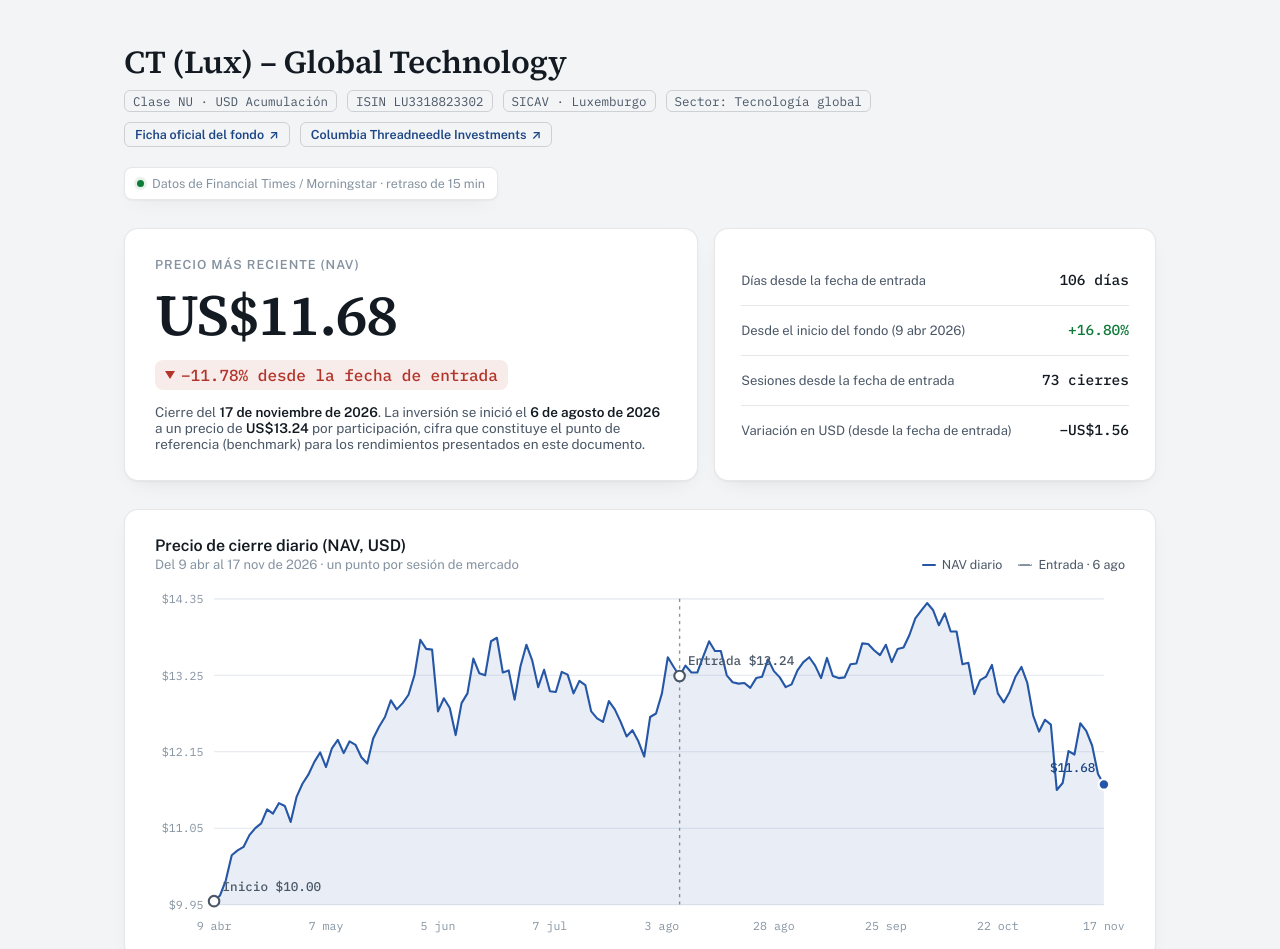
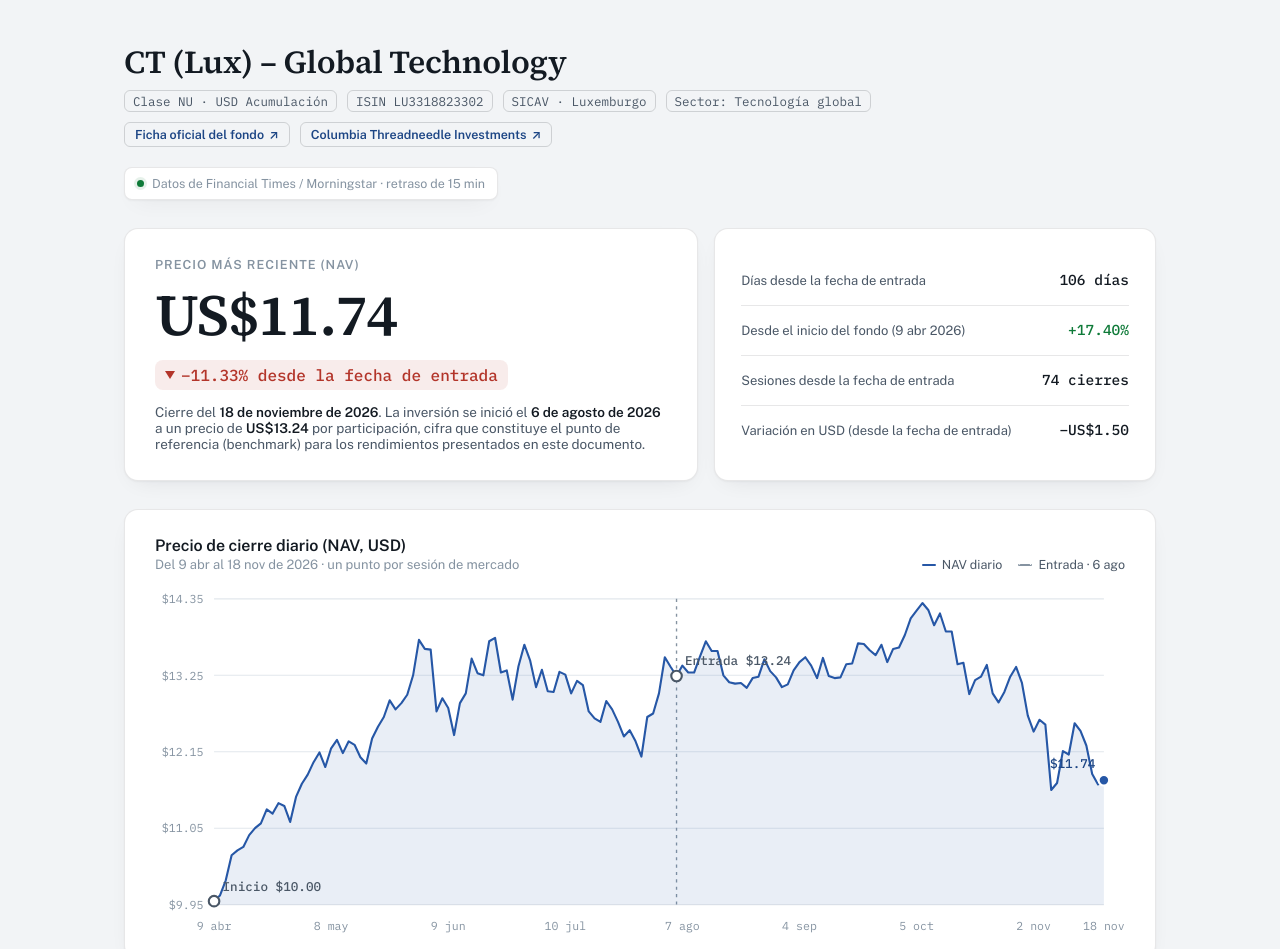
Before and after one commit to evolveam/CT-Global-Technology, a plain HTML site: page index.html in a window 1280 px wide. Shown: the top 949 px of the page. Drawn offline with nearby package versions, Linux system fonts and the light colour scheme.

Commit message:
Actualizacion automatica de NAV

```diff
--- a/index.html
+++ b/index.html
@@ -556,7 +556,8 @@
     {d:"2026-11-12", p:12.45},
     {d:"2026-11-13", p:12.24},
     {d:"2026-11-16", p:11.83},
-    {d:"2026-11-17", p:11.68}
+    {d:"2026-11-17", p:11.68},
+    {d:"2026-11-18", p:11.74}
   ];
 
   function parseLocal(iso){
```
